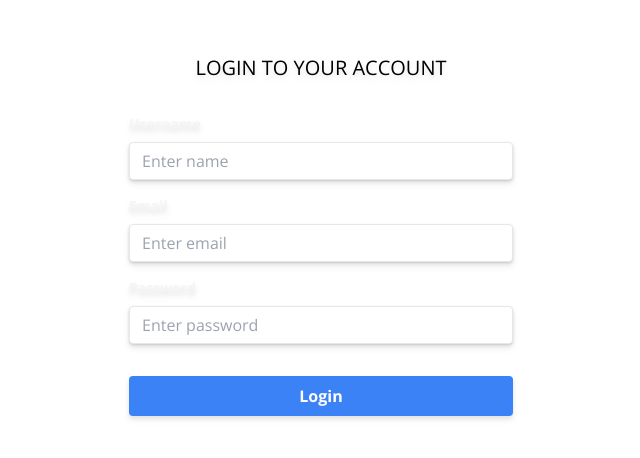
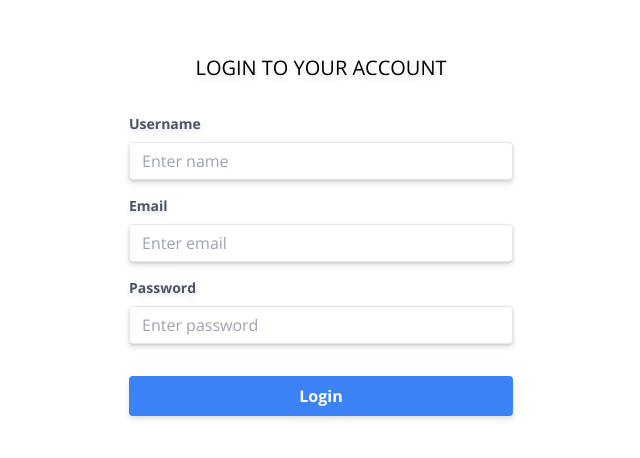
Before and after one commit to mohdquadir45/dashboard, a React (Create React App) app: page / in a window 1280 px wide. Shown: the part 186-644 px from the top of the page, without its empty margins (319-959 px from the left). Built offline with nearby package versions, Linux system fonts and the light colour scheme.

Commit message:
Update Signup.js

```diff
--- a/src/components/Signup.js
+++ b/src/components/Signup.js
@@ -71,7 +71,7 @@ const Signup = ({ setIsLoading, isLoading }) => {
                    <h1 className="text-xl mt-8">LOGIN TO YOUR ACCOUNT</h1>
 
                    <div className="mt-8">
-                  <label class="block text-gray-100 text-sm font-bold mb-2" for="username">
+                  <label class="block text-gray-600 text-sm font-bold mb-2" for="username">
                    Username
                    </label>
                     <input
@@ -88,7 +88,7 @@ const Signup = ({ setIsLoading, isLoading }) => {
                   </div>
 
                   <div className="mt-4">
-                  <label class="block text-gray-100 text-sm font-bold mb-2" for="password">
+                  <label class="block text-gray-600 text-sm font-bold mb-2" for="password">
                     Email
                    </label>
                     <input
@@ -103,7 +103,7 @@ const Signup = ({ setIsLoading, isLoading }) => {
                     </p>
                   </div>
                   <div className="mt-4">
-                  <label class="block text-gray-100 text-sm font-bold mb-2" for="password">
+                  <label class="block text-gray-600 text-sm font-bold mb-2" for="password">
                     Password
                    </label>
                     <input
```
